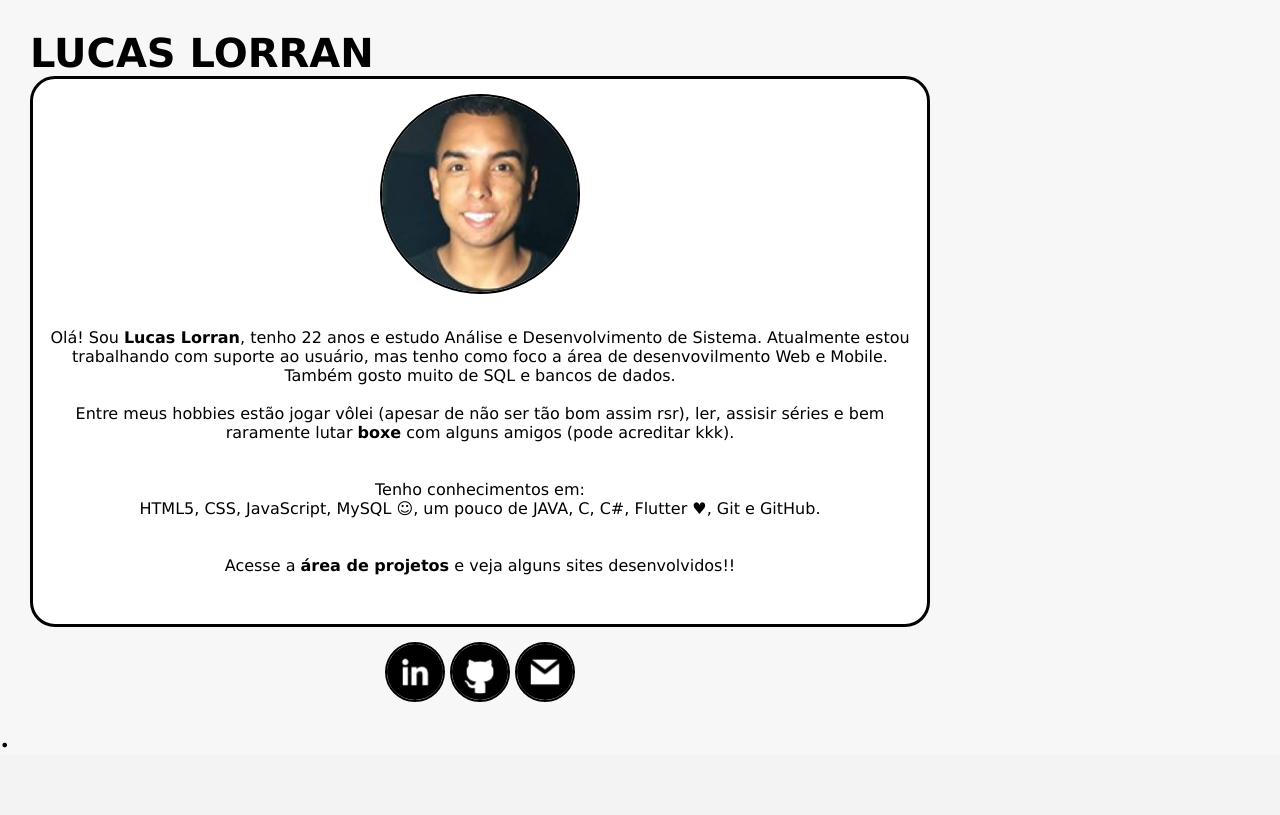
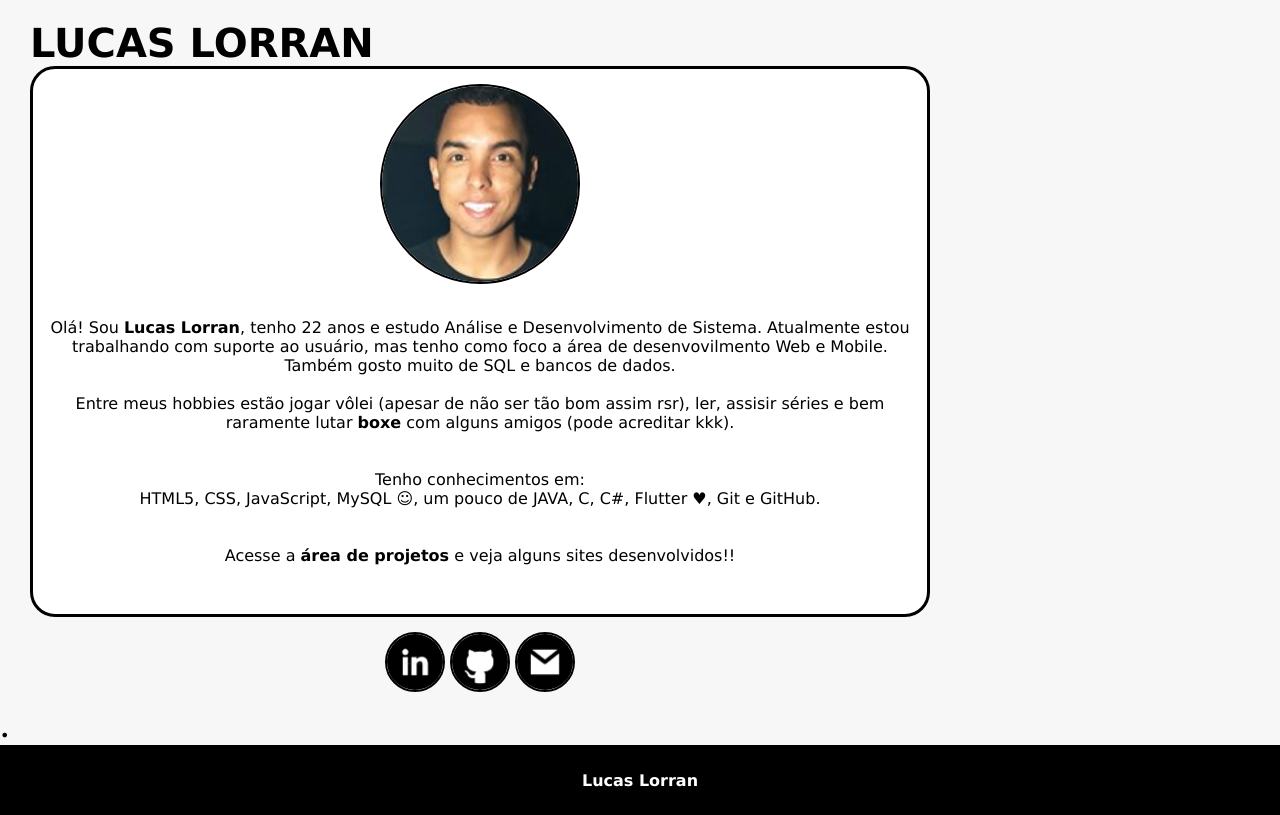
Before and after one commit to LucasLorran22/Projeto_Portfolio_Web, a PHP site: page /index.html in a window 1280 px wide. Shown: the part 49-864 px from the top of the page. Before the commit the page ends 797 px from the top, so only its background shows below. Run offline with PHP 8.4, Linux system fonts and the light colour scheme.

Commit message:
Criado o rodape

```diff
--- a/css/style.css
+++ b/css/style.css
@@ -87,7 +87,7 @@ body{
 }
 
 .titulo{
-    margin-top: -20px;
+    margin-top: -30px;
     font-size: 40px;
     text-transform: uppercase;
 }
@@ -144,3 +144,16 @@ body{
 .post_projetos a{
     color: var(--branco);
 }
+
+
+/*Rodape*/
+
+footer{
+    background-color: var(--preto);
+    padding: 2%;
+}
+
+footer p{
+    color: var(--branco);
+    font-weight: bold;
+}
--- a/index.html
+++ b/index.html
@@ -19,8 +19,13 @@
 		</header>
 
 		<div id="interface">
-				<h1 class="titulo">Lucas Lorran</h1>
+			<!--
+			<div class="grupo">
+				<img src="img/icon.png" alt="Logo da sigla LL"/>
 
+			</div>
+			-->
+			<h1 class="titulo">Lucas Lorran</h1>
 			<section>
 				<article class="post">
 
@@ -46,7 +51,7 @@
 			</section>
 
 			<center>
-			<footer>
+
 				<!--Icones do rodape-->
 				<a href="https://www.linkedin.com/in/lucas-lorran-344726131/" target="_blank">
 				<img class="social_img" src="img/icone_linkedIn_black.png" height="60" width="60" alt="Icone do LinkedIn"/>
@@ -59,11 +64,15 @@
 				<a href="mailto:lucaslorran2016@gmail.com">
 				<img class="social_img" src="img/icone_gmail_black.png" height="60" width="60" alt="Icone do Instragram"/>
 				</a>
-			</footer>
+
 			</center>
 
 
 		</div>
 		<a href="https://lucaslorran22.github.io/Projeto_Portifolio_Web/index.html" target="_blank">•</a>
+
+		<footer>
+			<center><p>Lucas Lorran</p></center>
+		</footer>
 	</body>
 </html>
```
